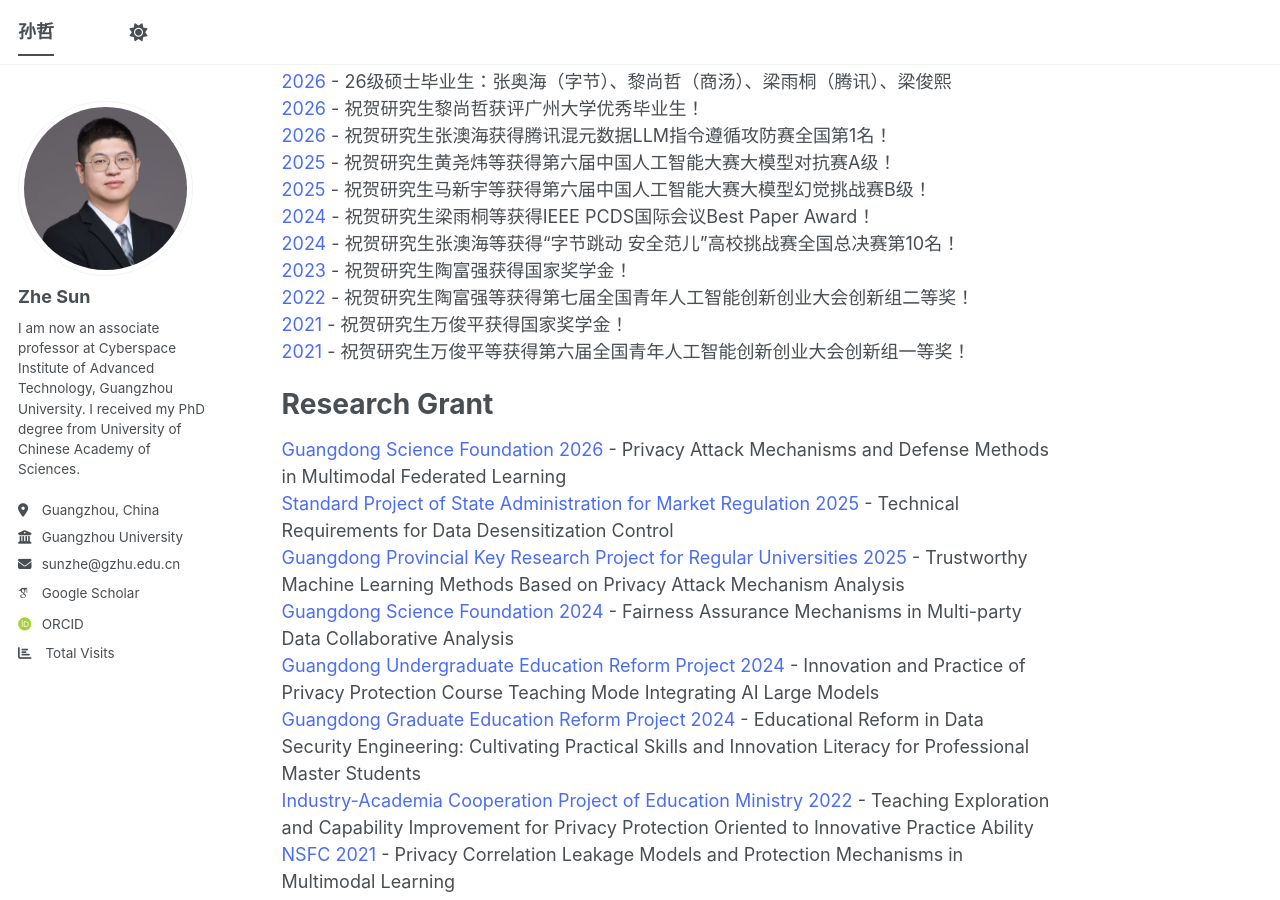
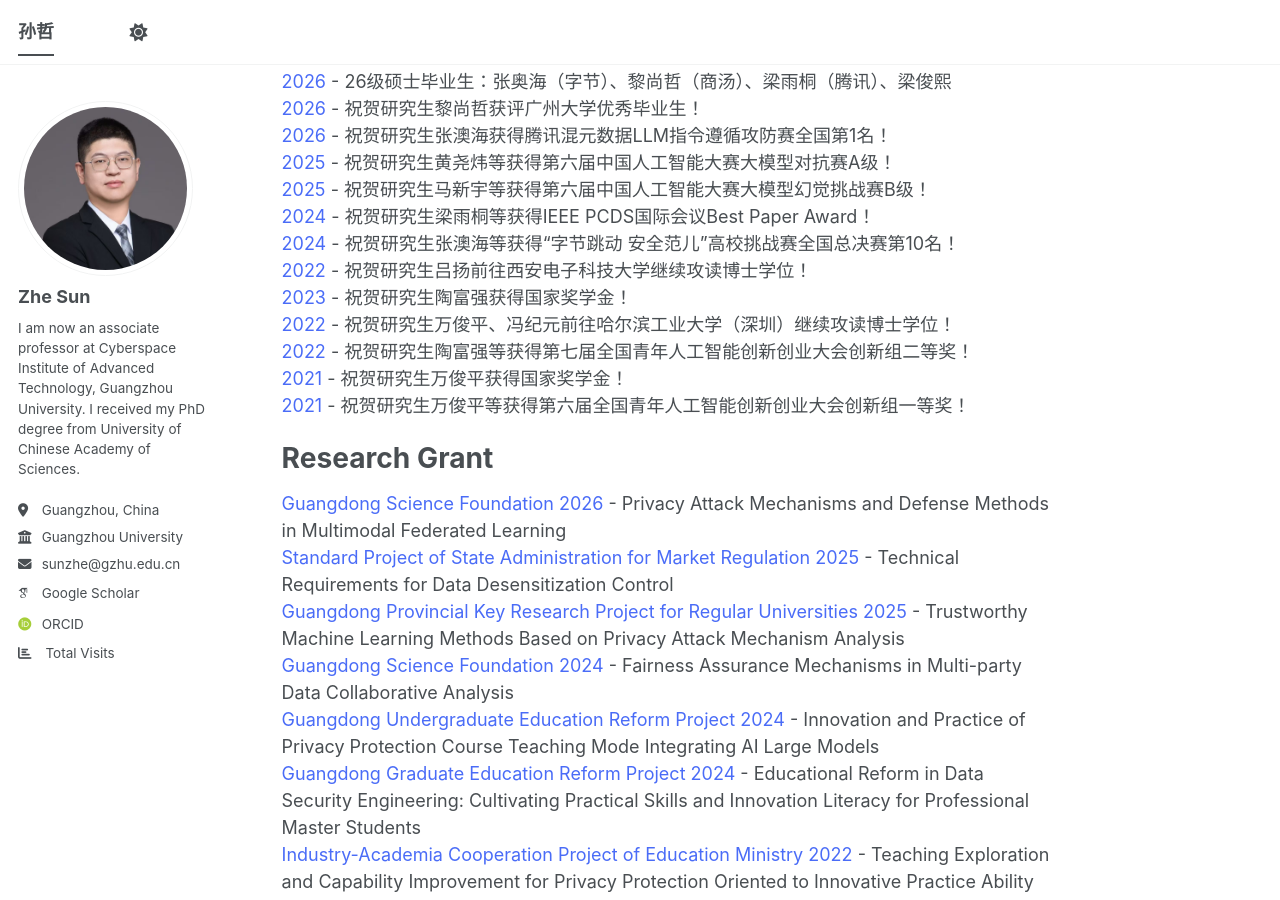
Before and after one commit to ZheSun208/ZheSun208.github.io, a Jekyll site: the page built from _pages/about.md, in a window 1280 px wide and 900 px high, scrolled down 1132 px. Built offline with Jekyll 4.4.1, drawn with Linux system fonts in a browser that asks for light colours; some web fonts are replaced; a script bundle is joined from its source files by our own code; library files that are not in the unit come from our copies; comment, search, counter and statistics services are not loaded.

Commit message:
Update about.md

```diff
--- a/_pages/about.md
+++ b/_pages/about.md
@@ -44,7 +44,9 @@ Highlight
 <span style="color:#4a6cf7;">2025</span> - 祝贺研究生马新宇等获得第六届中国人工智能大赛大模型幻觉挑战赛B级！
 <span style="color:#4a6cf7;">2024</span> - 祝贺研究生梁雨桐等获得IEEE PCDS国际会议Best Paper Award！
 <span style="color:#4a6cf7;">2024</span> - 祝贺研究生张澳海等获得“字节跳动 安全范儿”高校挑战赛全国总决赛第10名！
+<span style="color:#4a6cf7;">2022</span> - 祝贺研究生吕扬前往西安电子科技大学继续攻读博士学位！
 <span style="color:#4a6cf7;">2023</span> - 祝贺研究生陶富强获得国家奖学金！
+<span style="color:#4a6cf7;">2022</span> - 祝贺研究生万俊平、冯纪元前往哈尔滨工业大学（深圳）继续攻读博士学位！
 <span style="color:#4a6cf7;">2022</span> - 祝贺研究生陶富强等获得第七届全国青年人工智能创新创业大会创新组二等奖！
 <span style="color:#4a6cf7;">2021</span> - 祝贺研究生万俊平获得国家奖学金！
 <span style="color:#4a6cf7;">2021</span> - 祝贺研究生万俊平等获得第六届全国青年人工智能创新创业大会创新组一等奖！
```
